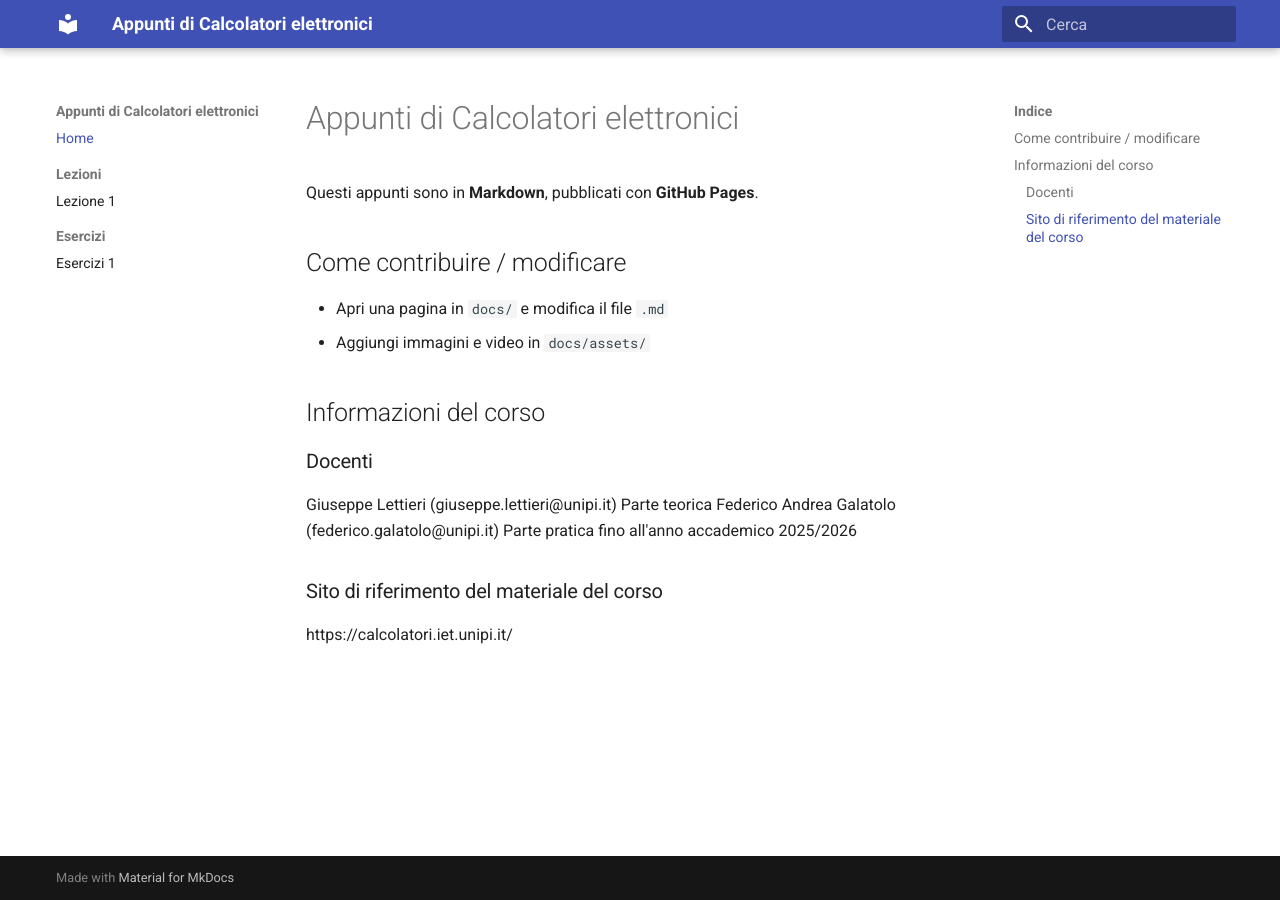
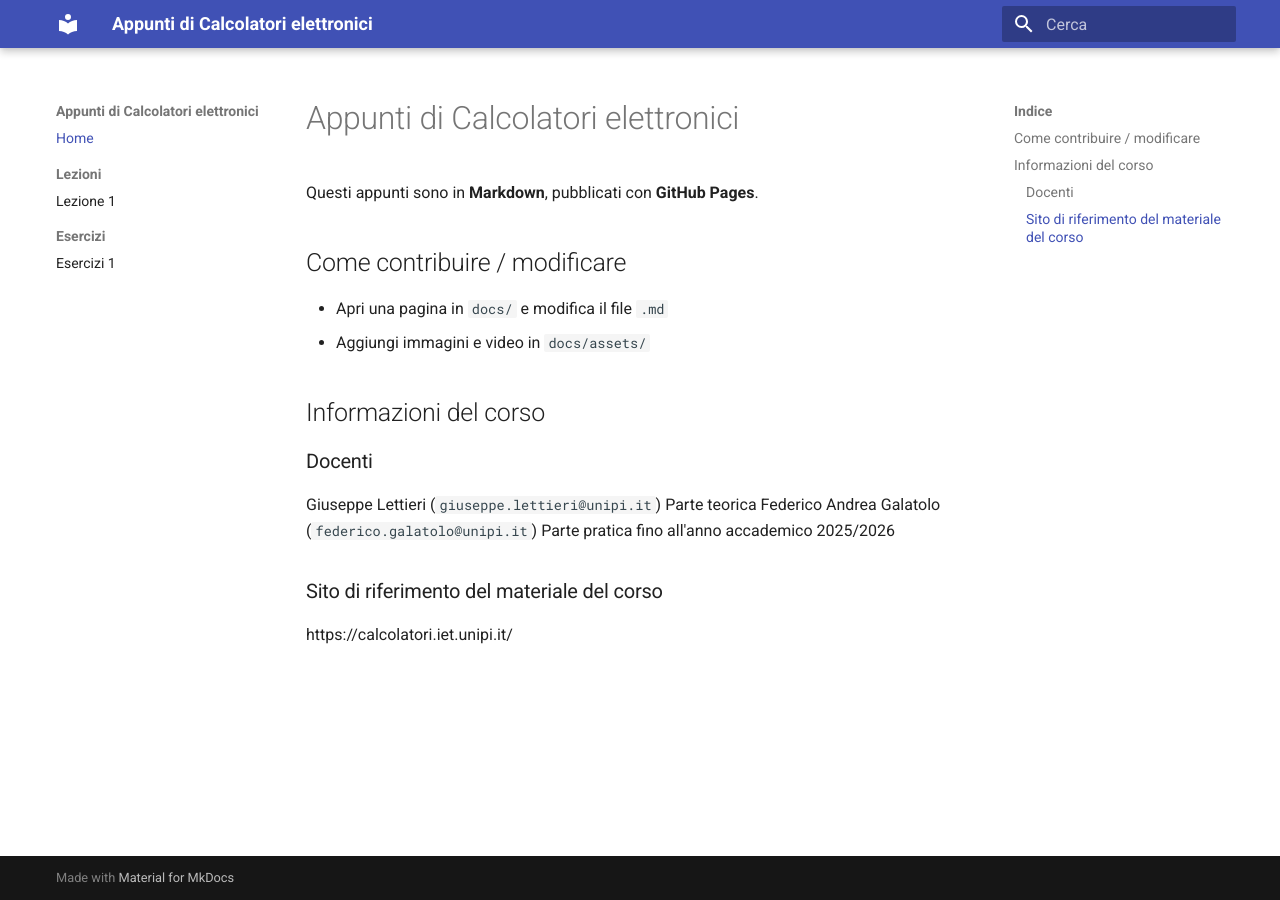
Before and after one commit to Asia-Calvani/Appunti-calcolatori-elettronici, an MkDocs documentation site: the page built from docs/index.md, in a window 1280 px wide. Built offline with MkDocs 1.6.1 and Material for MkDocs 9.7.7, drawn with Linux system fonts in a browser that asks for light colours.

```diff
--- a/docs/index.md
+++ b/docs/index.md
@@ -10,8 +10,8 @@ Questi appunti sono in **Markdown**, pubblicati con **GitHub Pages**.
 
 ### Docenti
 
-Giuseppe Lettieri (giuseppe.lettieri@unipi.it) Parte teorica
-Federico Andrea Galatolo (federico.galatolo@unipi.it) Parte pratica fino all'anno accademico 2025/2026
+Giuseppe Lettieri (`giuseppe.lettieri@unipi.it`) Parte teorica
+Federico Andrea Galatolo (`federico.galatolo@unipi.it`) Parte pratica fino all'anno accademico 2025/2026
 ### Sito di riferimento del materiale del corso
 
 https://calcolatori.iet.unipi.it/
```
